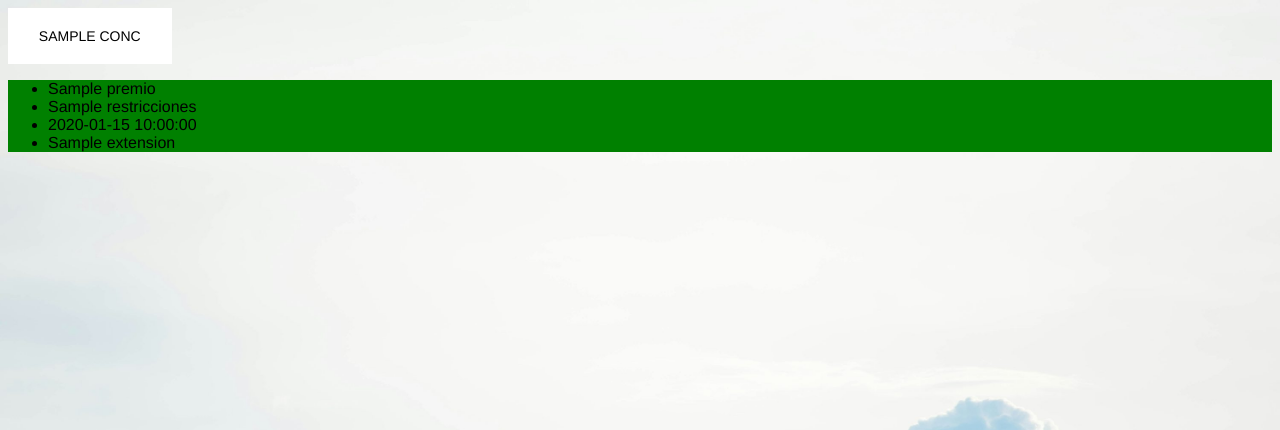
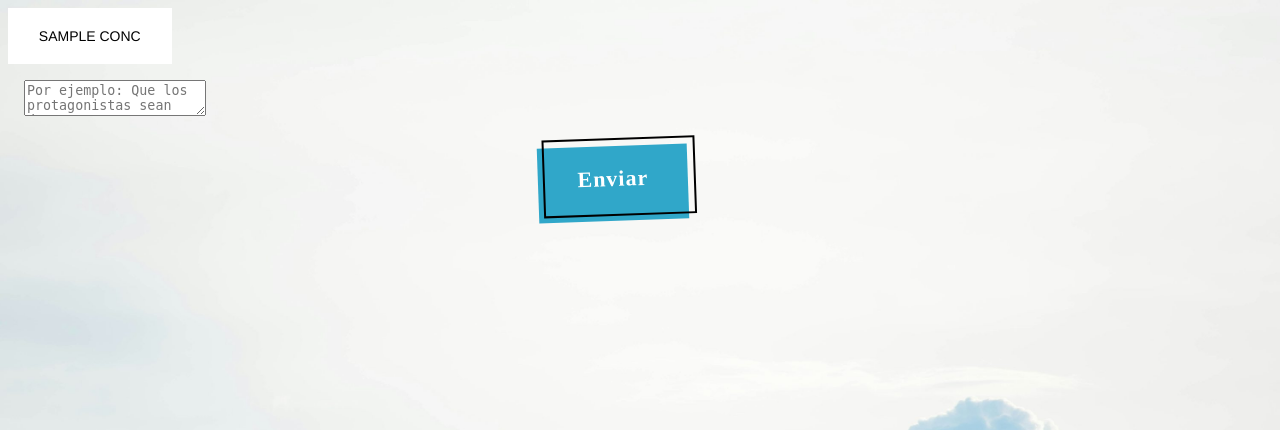
Before and after one commit to JoseGarciaMT/liateratura, a Flask app: template code/templates/concursos.html in a window 1280 px wide. Shown: the top 430 px of the page. Run offline with Flask 3, Linux system fonts and the light colour scheme; the template is opened without the code that fills it: most values are stand-ins (such as "Sample title", 1, 10 or a date in 2020); parts of the project's set-up code (start-up, migrations or seed data) failed here and were passed over; some web fonts are replaced.

Commit message:
concursos.html con form

```diff
--- a/code/main.py
+++ b/code/main.py
@@ -158,20 +158,6 @@ def story_displayer():
 
         input_params, content = {}, {}
 
-        # selected_contest = session["selected_contest"]
-        # input_params["story_addons"] = session["story_addons"]
-        selected_contest = 5
-        input_params["story_addons"] = "que vaya sobre un enterrador."
-        input_params["bases"] = contest.final_bases.get(selected_contest)
-        path = os.path.join(root_path, "data", "stories", f"contest_{session['user']}.pkl")
-        if not os.path.exists(path):
-            final_response = generate_chatgpt_story(input_params)
-            _write_file({selected_contest: final_response}, path)
-        else:
-            final_response = _read_file(path)
-
-        content["title"] = final_response.get("final_story_title")
-        content["story"] = final_response.get("final_story")
 
     return render_template('cuento.html', content=content)
 
--- a/code/templates/concursos.html
+++ b/code/templates/concursos.html
@@ -14,14 +14,14 @@
      <div class="contest_names" id="contest_names">
          <!-- For loop logic of jinja template -->
          {%for k, conc in content.items()%}
-            <button class="button-48" id="contest_name_btn" role="button" data-value="{{k}}" onclick=toggle_details(this)><span class="text">{{conc["clean_name"]}}</span></button>
+             <button class="button-48" id="c_name_{{k}}" role="button" data-value="{{k}}" onclick=toggle_details(this)><span class="text">{{conc["clean_name"]}}</span></button>
          {%endfor%}
      </div>
 
 
      <div class="contest_rules" id="contest_rules">
          {%for k, conc in content.items()%}
-            <ul class="dropdown-menu" id="secondSel_{{k}}" display="none">
+             <ul class="dropdown-menu" id="secondSel_{{k}}" style="display:none">
                  <li>{{ conc.get("premio") }}</li>
                  <li>{{ conc.get("restricciones") }}</li>
                  <li>{{ conc.get("fecha_de_vencimiento") }}</li>
@@ -29,6 +29,13 @@
              </ul>
          {%endfor%}
      </div>
+
+    <form method="post" id="generate_story">
+        <input type="hidden" id="select_contest_form" name="select_contest_form" value="0">
+        <textarea id="story_addons_form" name="story_addons_form" placeholder="Por ejemplo: Que los protagonistas sean dos patos que van en bicicleta" required></textarea>
+        <br>
+        <button class="button-53" id="button4change" role="button" type="submit" value="submit">Enviar</button>
+    </form>
 
 
     <script src="https://ajax.googleapis.com/ajax/libs/jquery/3.7.1/jquery.min.js"></script>
@@ -39,6 +46,7 @@
             for (i of Array(100).keys()){
                 if ($('#secondSel_'+i).length > 0) {
                   $('#secondSel_'+i).hide();
+                  $('#c_name_'+i).css("background-color","#FFFFFF")
                 }
 
             }
@@ -46,10 +54,12 @@
 
             if ($('#secondSel_'+cid).length > 0){
                 $('#secondSel_'+cid).show();
+                $('#c_name_'+cid).css("background-color","red");
+                $('#select_contest_form').attr("value", cid);
             }
         };
 
-        toggle_details()
+
 
     </script>
 
```
Lines whose indentation alone changed are shown as unchanged.
